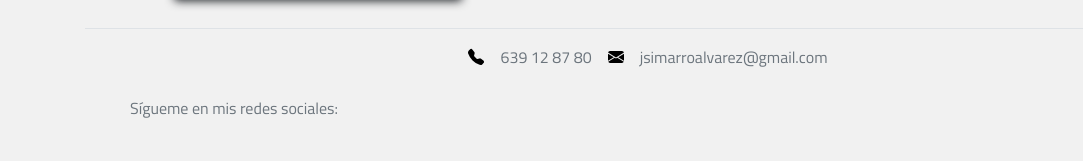
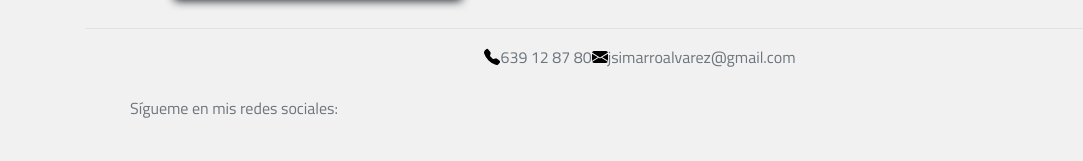
Before and after one commit to jesusimarro/jesusimarro.github.io, a plain HTML site: page index.html in a window 1280 px wide. Shown: the part 3860-4021 px from the top of the page, 0-1083 px from the left. Drawn offline with nearby package versions, Linux system fonts and the light colour scheme; a web font is replaced by a local one.

Commit message:
Update index.html

```diff
--- a/index.html
+++ b/index.html
@@ -152,8 +152,8 @@
     <div class="container">
         <footer class="d-flex flex-wrap justify-content-between align-items-center py-3 my-4 border-top">
           <div class="col-12 col-md-12 d-flex mb-4 justify-content-center text-muted">
-            <img src="img/telephone-fill.svg" class="col-xs-12 mx-3"> 639 12 87 80
-            <img src="img/envelope-fill.svg" class="col-xs-12 mx-3"> jsimarroalvarez@gmail.com
+            <img src="img/telephone-fill.svg" class="col-xs-12"> 639 12 87 80
+            <img src="img/envelope-fill.svg" class="col-xs-12"> jsimarroalvarez@gmail.com
           </div>
           <div class="col-12 col-md-6 d-flex align-items-center">
             <a href="/" class="mb-3 me-2 mb-md-0 text-muted text-decoration-none lh-1">
```
